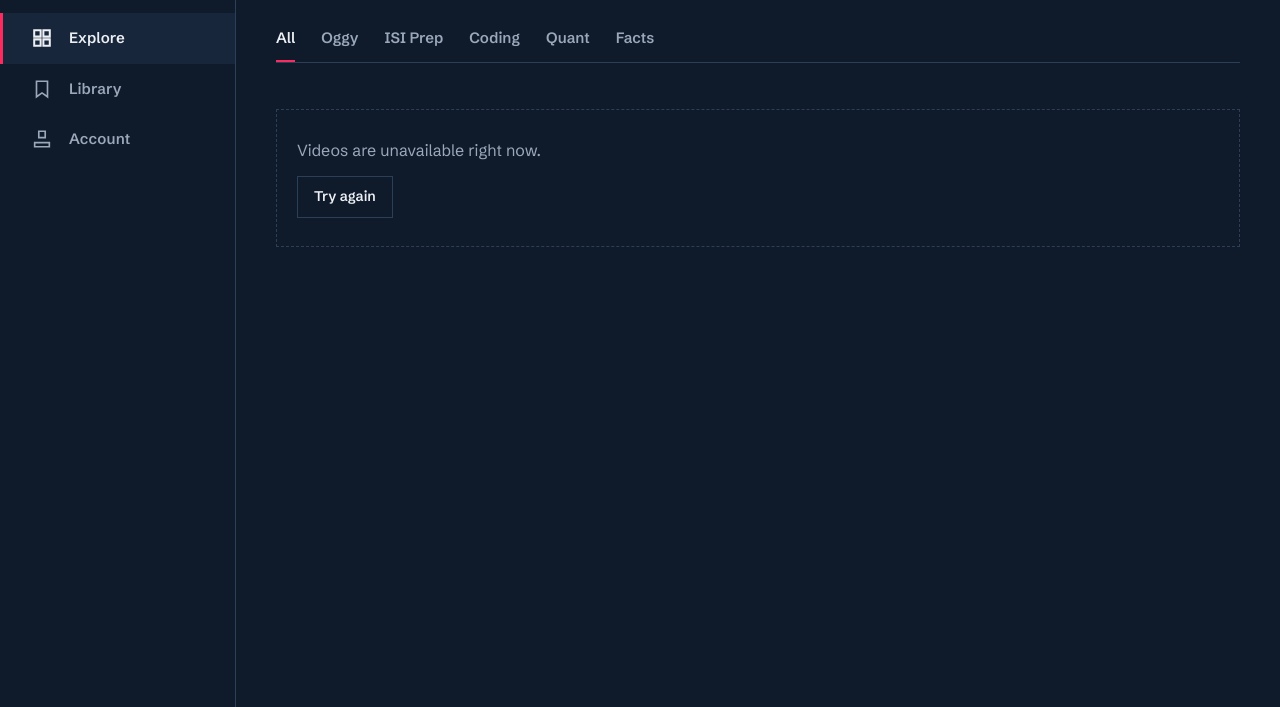
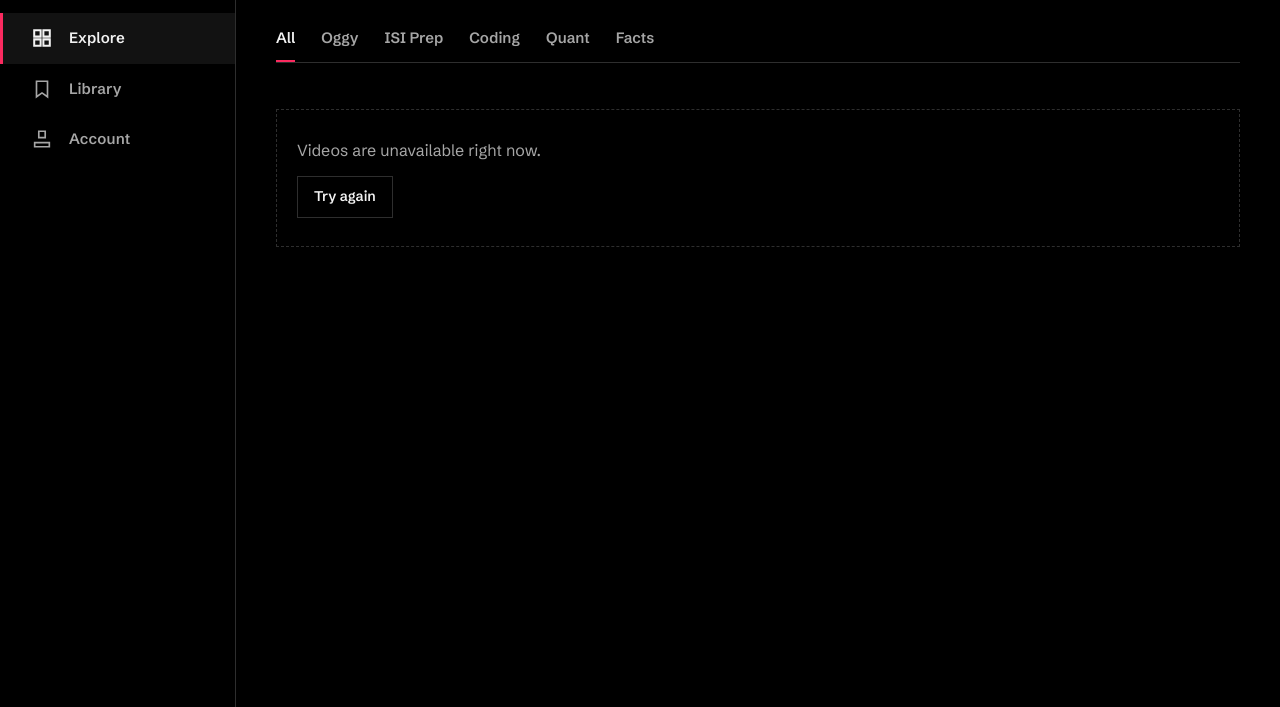
Before and after one commit to ayush143-maker/Ytmini, a website: page index.html in a window 1280 px wide. Shown: the part 93-800 px from the top of the page. Drawn offline with Linux system fonts and the light colour scheme; no server answers.

Commit message:
Add files via upload

```diff
--- a/assets/css/style.css
+++ b/assets/css/style.css
@@ -1,6 +1,6 @@
 /* ==========================================================================
    ayutube design system: Swiss editorial
-   Ink ground, steel rules, one pink accent. Everything is a rectangle.
+   Pure black ground, grey rules, one pink accent. Everything is a rectangle.
    One grotesk (Schibsted Grotesk) set flush-left, big against small, with
    heavy top rules for structure. The only script is the wordmark.
    ========================================================================== */
@@ -10,15 +10,15 @@
 :root {
   color-scheme: dark;
 
-  --ink: #0f1a2b;
-  --slate: #17263b;
-  --slate-hi: #1e3150;
-  --steel: #2c3f59;
-  --steel-hi: #46608a;
-
-  --paper: #eceff3;
-  --fog: #9aa8ba;
-  --dim: #8697af;
+  --ink: #000000;
+  --slate: #121212;
+  --slate-hi: #1d1d1d;
+  --steel: #2e2e2e;
+  --steel-hi: #5c5c5c;
+
+  --paper: #f2f2f2;
+  --fog: #a6a6a6;
+  --dim: #8c8c8c;
 
   --pink: #fb2a5f;
   --pink-press: #ff4d76;
@@ -343,6 +343,7 @@ body.has-now-playing .stage {
     flex-direction: column;
     align-items: stretch;
     margin: auto 20px 0;
+    padding: 14px;
     border: 1px solid var(--steel);
   }
 
@@ -795,7 +796,7 @@ body.has-now-playing .toast {
   right: 0;
   bottom: 0;
   height: 4px;
-  background: rgba(236, 239, 243, 0.3);
+  background: rgba(242, 242, 242, 0.3);
 }
 
 .vcard-progress i {
@@ -1486,7 +1487,7 @@ body.has-now-playing .toast {
   flex: 1;
   max-width: 240px;
   height: 4px;
-  background: rgba(236, 239, 243, 0.22);
+  background: rgba(242, 242, 242, 0.22);
 }
 
 .lib-progress-bar i {
```
